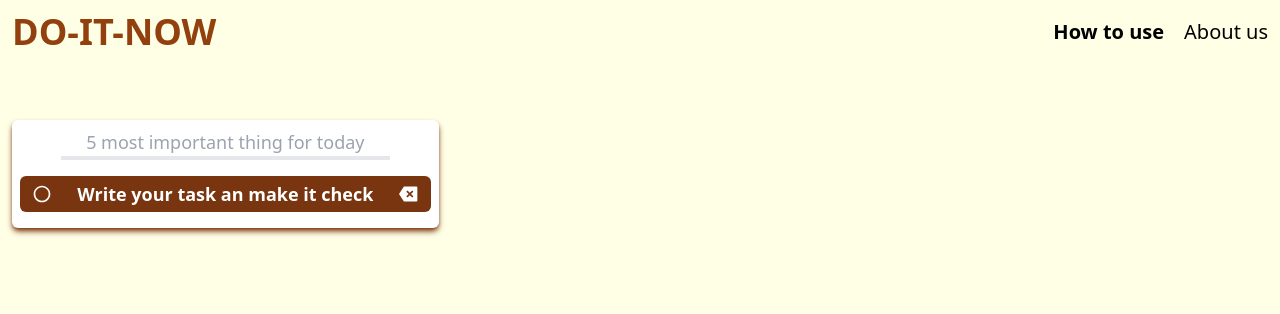
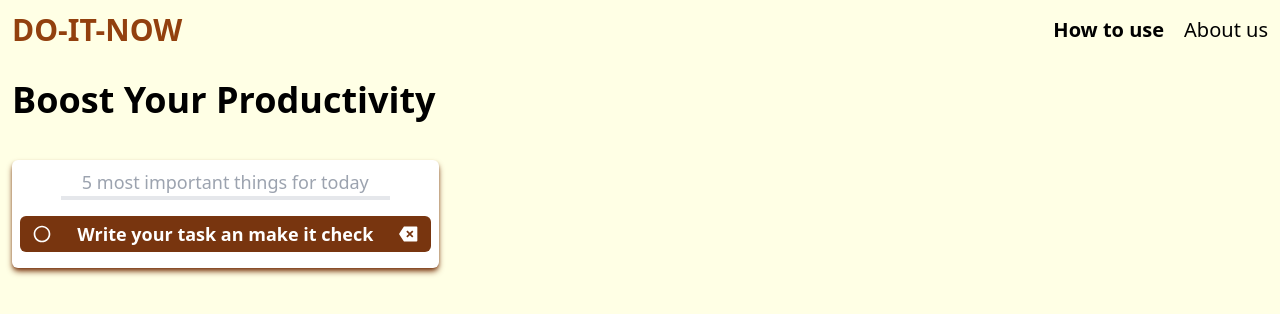
Before and after one commit to fantasyfuerte/DO-IT-PROJECT, a React (Vite) app: page / in a window 1280 px wide. Shown: the top 314 px of the page. Built offline with nearby package versions, Linux system fonts and the light colour scheme.

Commit message:
Changing some styles and fixing stuff

```diff
--- a/src/App.tsx
+++ b/src/App.tsx
@@ -4,13 +4,16 @@ import { type route } from "./types";
 function App() {
   const routes: route[] = [
     { title: "How to use", url: "/", bold: true },
-    { title: "About us", url: "/"}
+    { title: "About us", url: "/" },
   ];
 
   return (
     <>
       <Nav routes={routes} />
-      <ToDoApp/>
+      <h1 className="text-4xl pl-3 font-semibold mt-20">
+        Boost Your Productivity
+      </h1>
+      <ToDoApp />
     </>
   );
 }
--- a/src/components/Nav.tsx
+++ b/src/components/Nav.tsx
@@ -1,18 +1,28 @@
-import {type route} from '../types'
+import { type route } from "../types";
 
-interface Props{
-    routes: route[]
+interface Props {
+  routes: route[];
 }
 
 const navItemStyle = "text-xl hover:opacity-50 transition cursor-pointer";
-const navItemBoldStyle = "text-xl hover:opacity-50 transition cursor-pointer font-semibold";
+const navItemBoldStyle =
+  "text-xl hover:opacity-50 transition cursor-pointer font-semibold";
 
-const Nav: React.FC<Props> = ({routes}) => {
+const Nav: React.FC<Props> = ({ routes }) => {
   return (
-    <nav className="flex justify-between items-center cursor-pointer">
-      <h4 className="font-bold text-4xl inline-block p-3 text-amber-800">DO-IT-NOW</h4>
+    <nav className="flex fixed w-full top-0 justify-between items-center">
+      <h2 className="font-bold text-3xl inline-block p-3 text-amber-800 cursor-pointer">
+        DO-IT-NOW
+      </h2>
       <div className="flex flex-row gap-5 pr-3">
-        {routes.map(route=><p key={`${route.title}${route.url}`} className={route.bold?navItemBoldStyle:navItemStyle} >{route.title}</p>)}
+        {routes.map((route) => (
+          <p
+            key={`${route.title}${route.url}`}
+            className={route.bold ? navItemBoldStyle : navItemStyle}
+          >
+            {route.title}
+          </p>
+        ))}
       </div>
     </nav>
   );
--- a/src/components/ToDoApp.tsx
+++ b/src/components/ToDoApp.tsx
@@ -49,12 +49,12 @@ const ToDoApp: React.FC = () => {
 
   return (
     <>
-      <section className="xl:w-1/3 md:w-1/2 m-3 p-2 shadow-md rounded-md shadow-amber-900 bg-white mt-14 min-h-24">
+      <section className="xl:w-1/3 md:w-1/2 m-3 p-2 shadow-md rounded-md shadow-amber-900 bg-white mt-10 min-h-24">
         {toDoState.length < 5 && (
           <div className="flex flex-col items-center w-full">
             <input
               type="text"
-              placeholder="5 most important thing for today"
+              placeholder="5 most important things for today"
               onChange={(e) => setTitle(e.target.value)}
               onKeyDown={handleEnter}
               value={title}
```
Also changed, not shown: 1 other file (tests, documents, lock files or other folders).
